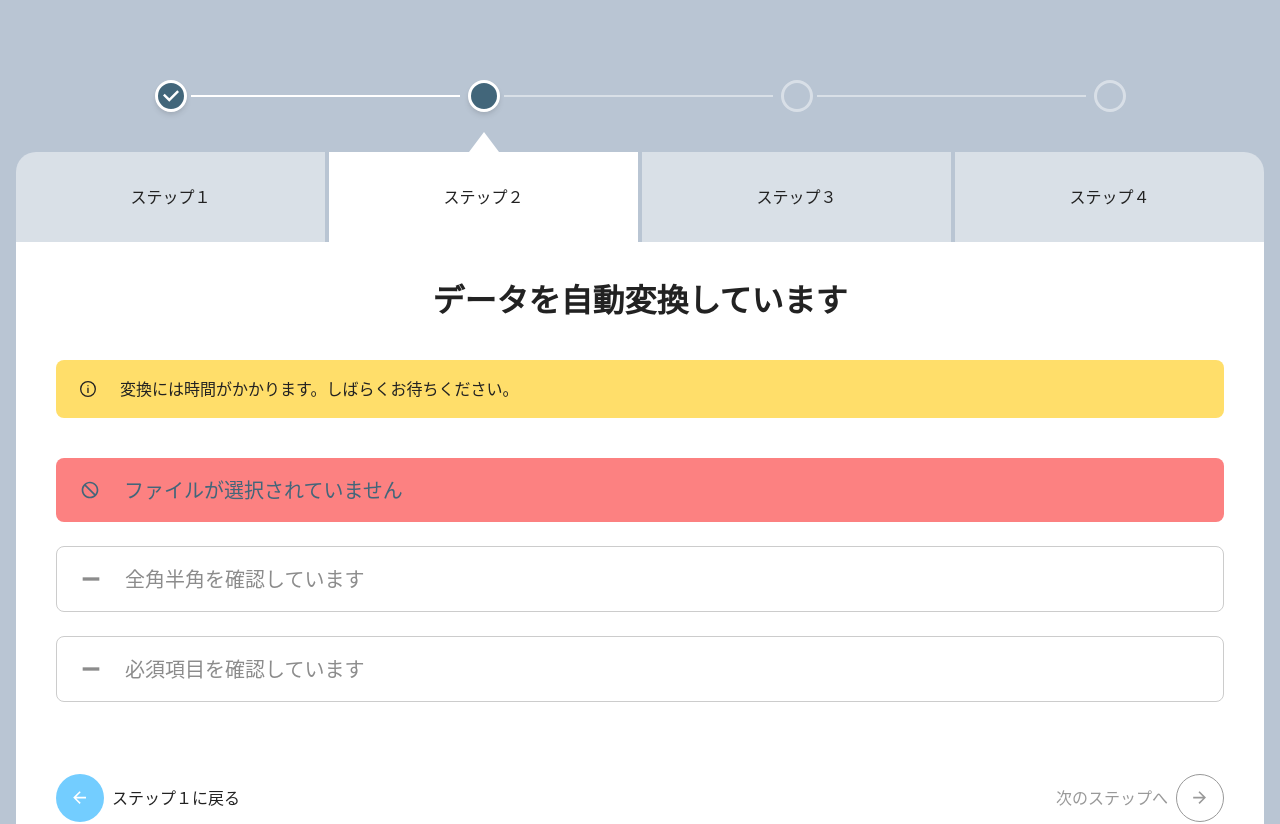
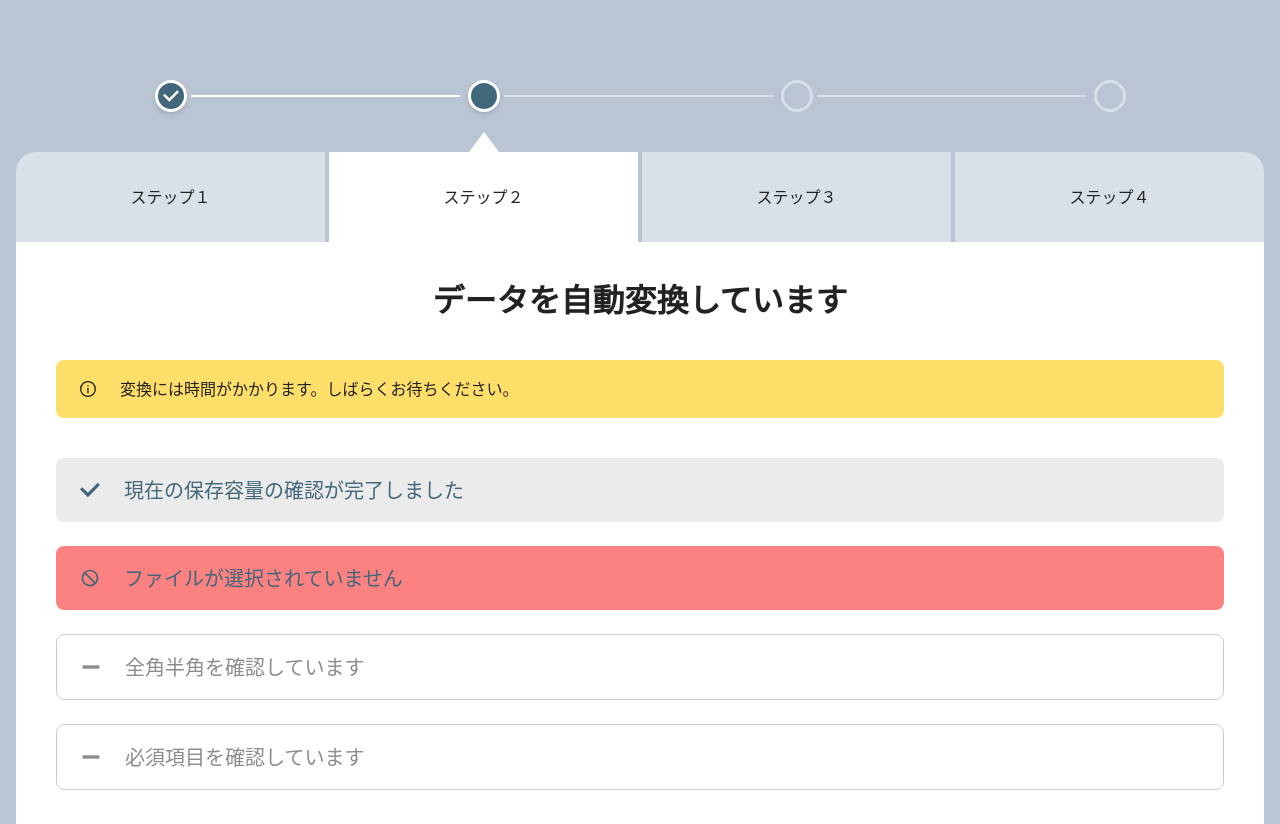
Before and after one commit to codeforjapan/OpenDataTools, a React (Create React App) app in the folder webclient/: page /auto-convert in a window 1280 px wide. Shown: the top 824 px of the page. Built offline with nearby package versions, Linux system fonts and the light colour scheme.

Commit message:
feat: added storage size limit

```diff
--- a/webclient/src/features/auto-convert/routes/AutoConvert.tsx
+++ b/webclient/src/features/auto-convert/routes/AutoConvert.tsx
@@ -16,9 +16,16 @@ import { utilCharEncoding } from 'opendatatool-datamanager';
 import parser, { ParseResult } from 'papaparse';
 import { useImportDataset } from '../../../hooks/useDataset';
 
+// indexDBの容量上限
+const limitSize = 150;
+
 export const AutoConvert: FC = () => {
   const [datasetUid, setDatasetUid] = useState<string>();
   const [charCodeConvertedData, setCharCodeConvertedData] = useState<string>();
+  const [checkingStorageProgress, setCheckingStorageProgress] = useState({
+    status: 'waiting',
+    errorMessage: '',
+  });
   const [characterCodeProgress, setCharacterCodeProgress] = useState({
     status: 'waiting',
     errorMessage: '',
@@ -34,10 +41,34 @@ export const AutoConvert: FC = () => {
 
   const uploadedFileBuffer = useRecoilValue(uploadedFileBufferAtom);
   const importRowData = useImportDataset();
+  const isOverStorageLimit = (usage: number | undefined) => {
+    if(usage === undefined) return true
+
+    const usageMb = usage / 1048576
+    return usageMb > limitSize
+  }
 
   useEffect(() => {
-    setCharacterCodeProgress({ status: 'processing', errorMessage: '' });
+    setCheckingStorageProgress({ status: 'processing', errorMessage: '' });
   }, []);
+
+  useEffect(() => {
+    if (checkingStorageProgress.status === 'processing') {
+      navigator.storage.estimate().then((v) => {
+        console.log(v.usage, "quota")
+        if (isOverStorageLimit(v.usage)) {
+          console.log("called")
+          setCheckingStorageProgress({
+            status: 'failed',
+            errorMessage: '一度に編集できるファイルの数又は容量を超えています',
+          });
+        } else {
+          setCheckingStorageProgress({ status: 'finished', errorMessage: '' });
+          setCharacterCodeProgress({ status: 'processing', errorMessage: '' });
+        }
+      })
+    }
+  }, [checkingStorageProgress]);
 
   useEffect(() => {
     if (characterCodeProgress.status === 'processing') {
@@ -128,6 +159,46 @@ export const AutoConvert: FC = () => {
           border: '1px solid',
           borderColor: 'inputAreaBorder.active',
         };
+    }
+  };
+
+  const CheckingStorageStatusElm: FC = () => {
+    switch (checkingStorageProgress.status) {
+      case 'waiting':
+        return (
+          <>
+            <MinusIcon mr={6} />
+            <Text>待機中です</Text>
+          </>
+        );
+      case 'processing':
+        return (
+          <>
+            <Spinner mr={6} w={5} h={5} />
+            <Text>現在の保存容量を計測中です</Text>
+          </>
+        );
+      case 'finished':
+        return (
+          <>
+            <CheckIcon mr={6} />
+            <Text>現在の保存容量の確認が完了しました</Text>
+          </>
+        );
+      case 'failed':
+        return (
+          <>
+            <NotAllowedIcon mr={6} />
+            <Text>{checkingStorageProgress.errorMessage}</Text>
+          </>
+        );
+      default:
+        return (
+          <>
+            <MinusIcon mr={6} />
+            <Text>現在の保存容量を確認しています</Text>
+          </>
+        );
     }
   };
 
@@ -253,6 +324,7 @@ export const AutoConvert: FC = () => {
 
   const isAllProgressFinished = useMemo(() => {
     if (
+      checkingStorageProgress.status === 'finished' &&
       characterCodeProgress.status === 'finished' &&
       characterTypeProgress.status === 'finished' &&
       requiredFieldProgress.status === 'finished'
@@ -261,7 +333,7 @@ export const AutoConvert: FC = () => {
     } else {
       return false;
     }
-  }, [characterCodeProgress, characterTypeProgress, requiredFieldProgress]);
+  }, [characterCodeProgress, characterTypeProgress, requiredFieldProgress, checkingStorageProgress]);
 
   return (
     <StepLayout
@@ -279,6 +351,17 @@ export const AutoConvert: FC = () => {
       )}
 
       <Box py={4}>
+      <Flex
+          alignItems="center"
+          px={6}
+          py={4}
+          my={6}
+          borderRadius={8}
+          textStyle="navigationLarge"
+          {...statusStyle(checkingStorageProgress.status)}
+        >
+          <CheckingStorageStatusElm />
+        </Flex>
         <Flex
           alignItems="center"
           px={6}
```
